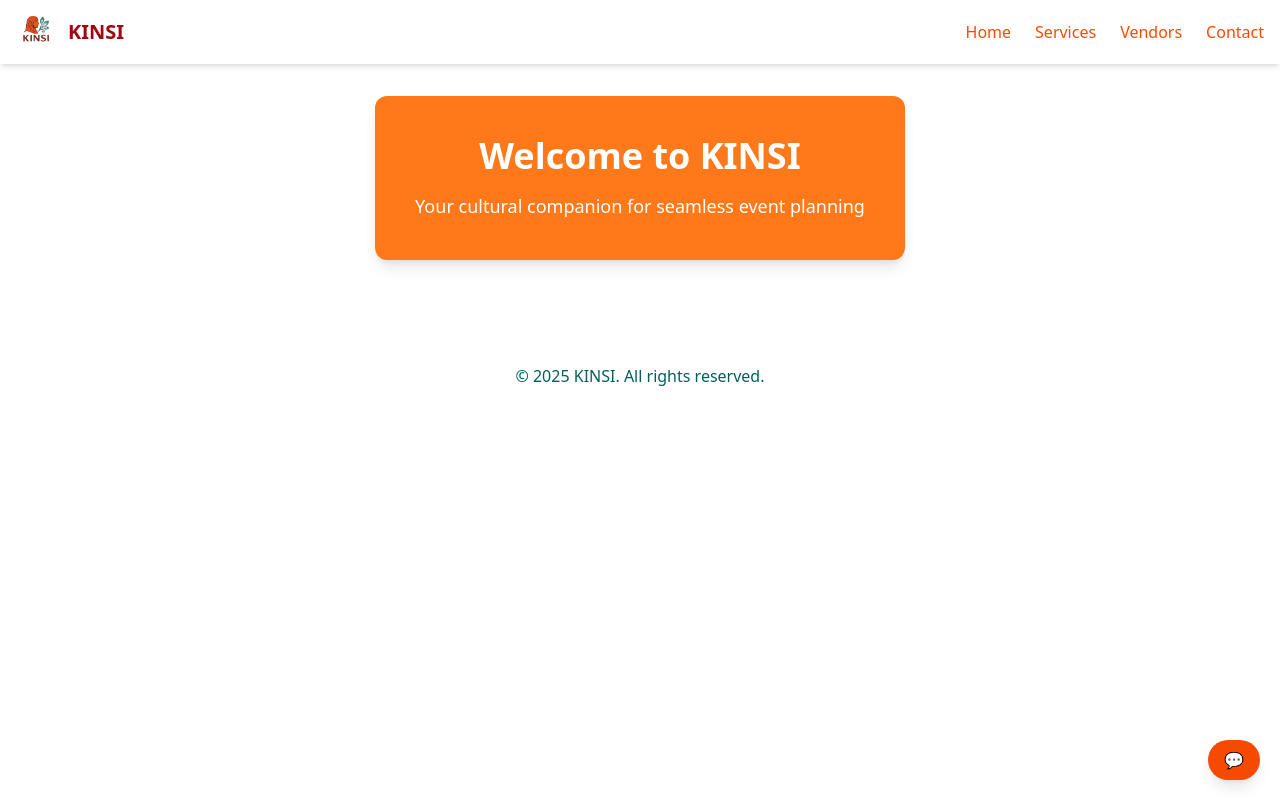
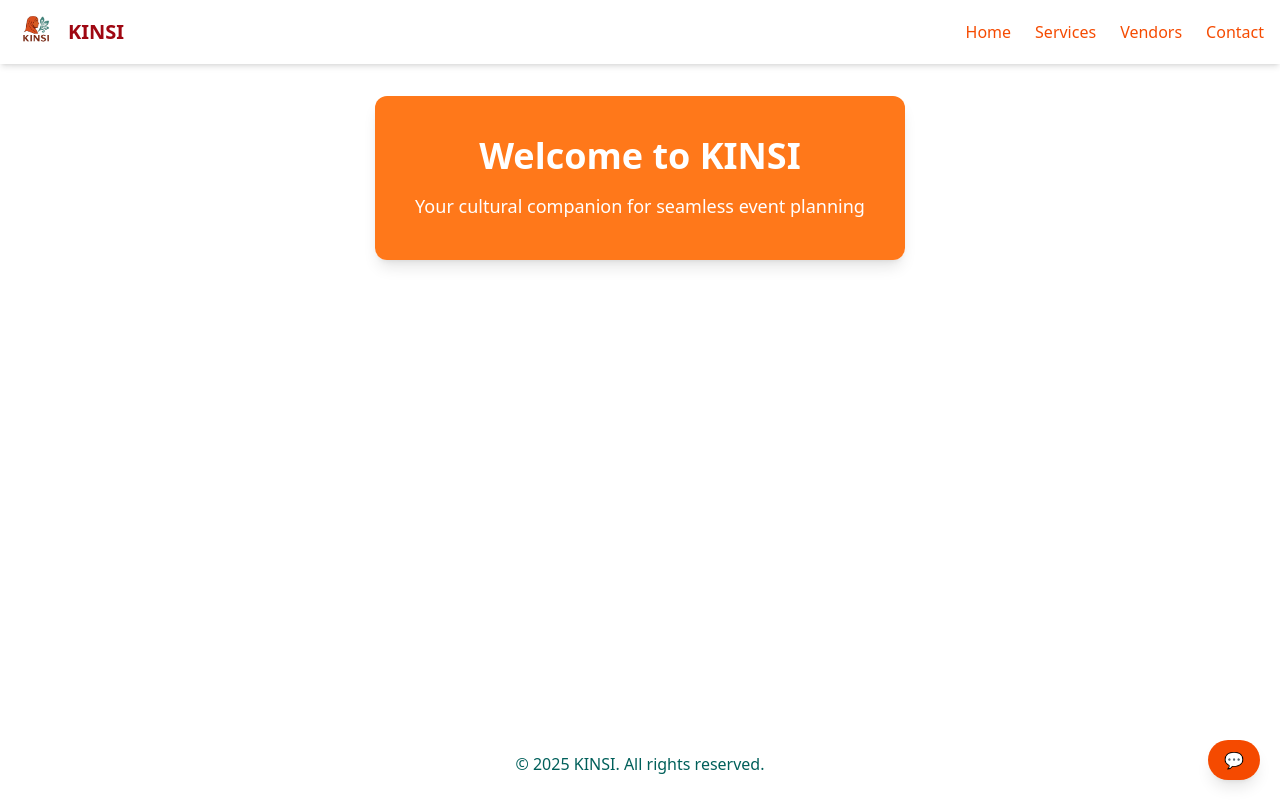
Before and after one commit to iqra-001/KINSI-, a React (Vite) app in the folder KINSI/: page / in a window 1280 px wide. Built offline with nearby package versions, Linux system fonts and the light colour scheme.

Commit message:
Added a wrapper tag

```diff
--- a/KINSI/src/Components/Landing.jsx
+++ b/KINSI/src/Components/Landing.jsx
@@ -7,7 +7,7 @@
   return (
    <>
 
-
+<div className="min-h-screen flex flex-col justify-between">
       {/* Navbar */}
       <header className="fixed top-0 w-full bg-white/90 shadow-md z-40">
         <div className="max-w-7xl mx-auto px-4 py-3 flex items-center justify-between">
@@ -59,7 +59,7 @@
       <footer className="bg-white/90 text-center py-6 text-teal-800 font-medium mt-20">
         <p>&copy; 2025 KINSI. All rights reserved.</p>
       </footer>
-
+</div>
 
    </>
   )
```
Also changed, not shown: 1 other file (tests, documents, lock files or other folders).
